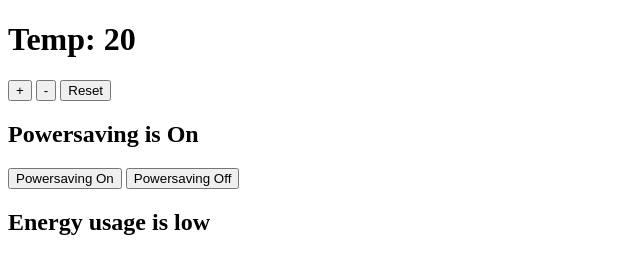
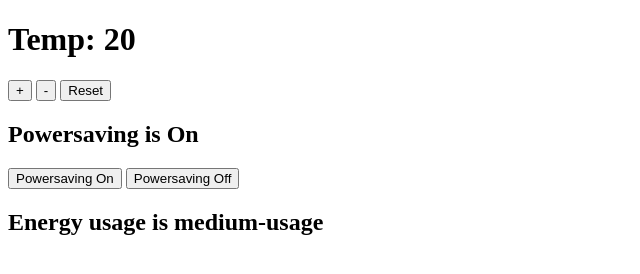
Before and after one commit to tommyrharper/thermostat, a plain HTML site: page index.html in a window 1280 px wide. Both pictures are taken after a click on the button "Reset". Shown: the whole page, without its empty margins (0-640 px from the left). Drawn offline with Linux system fonts and the light colour scheme.

Commit message:
energy usage now updates

```diff
--- a/index.html
+++ b/index.html
@@ -17,11 +17,12 @@
       <h2 >Powersaving is <span id="powersaving-mode">On</span></h2>
       <button id="powersaving-on">Powersaving On</button>
       <button id="powersaving-off">Powersaving Off</button>
-      <h2 id="energy-usage">Energy usage is low</h2>
+      <h2>Energy usage is <span id="energy-usage">medium-usage</span></h2>
     </p>
     <script>
       var updateTemp = function() {
         $("#temp").html(thermostat.temp)
+        $("#energy-usage").html(thermostat.energyUsage())
       }
       var setPowerSavingMode = function(onOrOff) {
         $("#powersaving-mode").html(onOrOff)
```
